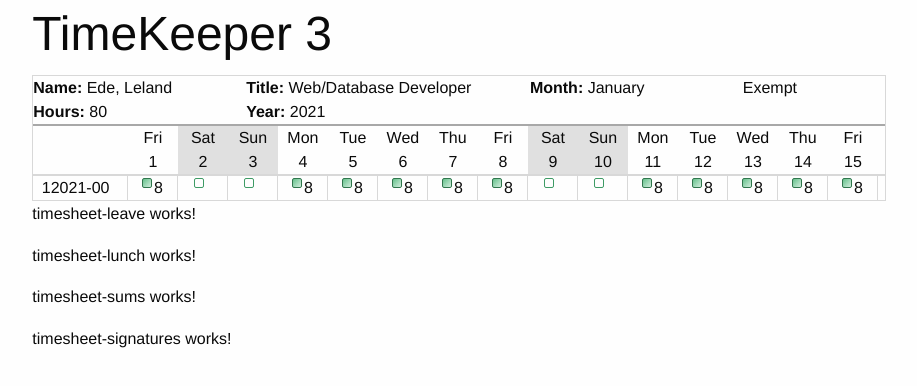
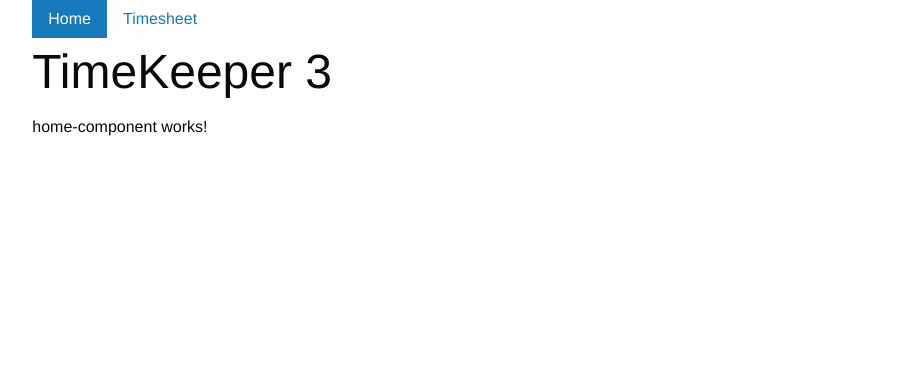
Before and after one commit to lede701/tk3spa, an Angular app: page / in a window 1280 px wide. Shown: the top 386 px of the page, without its empty margins (181-1098 px from the left). Built offline with nearby package versions, Linux system fonts and the light colour scheme.

Commit message:
Setting up application routing

```diff
--- a/src/app/app-routing.module.ts
+++ b/src/app/app-routing.module.ts
@@ -1,7 +1,17 @@
 import { NgModule } from '@angular/core';
 import { Routes, RouterModule } from '@angular/router';
 
-const routes: Routes = [];
+import { HomeComponent } from './home-component/home-component.component';
+import { TimesheetComponent } from './timesheet/timesheet.component';
+
+const routes: Routes = [
+  { path: '', component: HomeComponent },
+  {
+    path: 'timesheet', component: TimesheetComponent, children: [
+      { path: 'day/:id/:grant', component: TimesheetComponent },
+      { path: 'leave/:id/:day', component: TimesheetComponent }
+    ]}
+];
 
 @NgModule({
   imports: [RouterModule.forRoot(routes)],
--- a/src/app/app.component.html
+++ b/src/app/app.component.html
@@ -1,5 +1,20 @@
+<div class="grid-x">
+  <div class="cell medium-12">
+    <nav>
+      <ul class="menu">
+        <li routerLinkActive="is-active"
+            [routerLinkActiveOptions]="{exact: true}"><a routerLink="/">Home</a></li>
+        <li routerLinkActive="is-active">
+          <a routerLink="/timesheet">Timesheet</a>
+        </li>
+      </ul>
+    </nav>
+  </div>
+</div>
+
 <h1>{{title}}</h1>
 
-<app-timesheet></app-timesheet>
-
 <router-outlet></router-outlet>
+<script>
+  $(document).foundation();
+</script>
--- a/src/app/app.module.ts
+++ b/src/app/app.module.ts
@@ -14,6 +14,7 @@ import { TimesheetLunchComponent } from './timesheet/timesheet-lunch/timesheet-l
 import { TimesheetSumsComponent } from './timesheet/timesheet-sums/timesheet-sums.component';
 import { TimesheetSignaturesComponent } from './timesheet/timesheet-signatures/timesheet-signatures.component';
 import { TimesheetHeaderComponent } from './timesheet/timesheet-header/timesheet-header.component';
+import { HomeComponent } from './home-component/home-component.component';
 
 @NgModule({
   declarations: [
@@ -27,7 +28,8 @@ import { TimesheetHeaderComponent } from './timesheet/timesheet-header/timesheet
     TimesheetLunchComponent,
     TimesheetSumsComponent,
     TimesheetSignaturesComponent,
-    TimesheetHeaderComponent
+    TimesheetHeaderComponent,
+    HomeComponent
   ],
   imports: [
     BrowserModule,
--- /dev/null
+++ b/src/app/home-component/home-component.component.html
@@ -0,0 +1 @@
+<p>home-component works!</p>
--- /dev/null
+++ b/src/app/home-component/home-component.component.ts
@@ -0,0 +1,15 @@
+import { Component, OnInit } from '@angular/core';
+
+@Component({
+  selector: 'app-home-component',
+  templateUrl: './home-component.component.html',
+  styleUrls: ['./home-component.component.less']
+})
+export class HomeComponent implements OnInit {
+
+  constructor() { }
+
+  ngOnInit(): void {
+  }
+
+}
```
Also changed, not shown: src/app/home-component/home-component.component.less (added), 1 other file (tests, documents, lock files or other folders).
